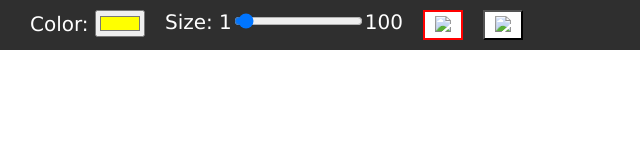
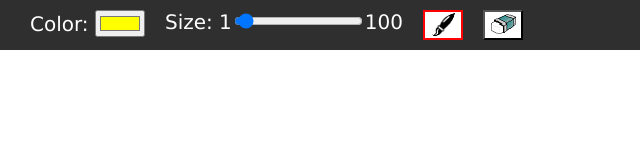
Before and after one commit to subinedge/HTML5-Canvas-Paint-App, a plain HTML site: page index.html in a window 1280 px wide. Shown: the full height of the page, 0-640 px from the left. Drawn offline with Linux system fonts and the light colour scheme.

Commit message:
Update index.html

```diff
--- a/index.html
+++ b/index.html
@@ -12,8 +12,8 @@
 		<div id="toolbar">
 			<div id="colors">Color: <input type="color" value="#ffff00" name="myColor" id="myColor"></div>
 			<div id="range">Size: 1<input type="range" id="myRange" value="5" min="1" max="100">100</div>
-			<button id="brush"><img src="images/brush.png"></button>
-			<button id="erase"><img src="images/eraser.png"></button>
+			<button id="brush"><img src="brush.png"></button>
+			<button id="erase"><img src="eraser.png"></button>
 			<a href="" id="saveLink"><button id="save">Save</button></a>
 			<button id="reset">Reset</button>
 			<br>
```
